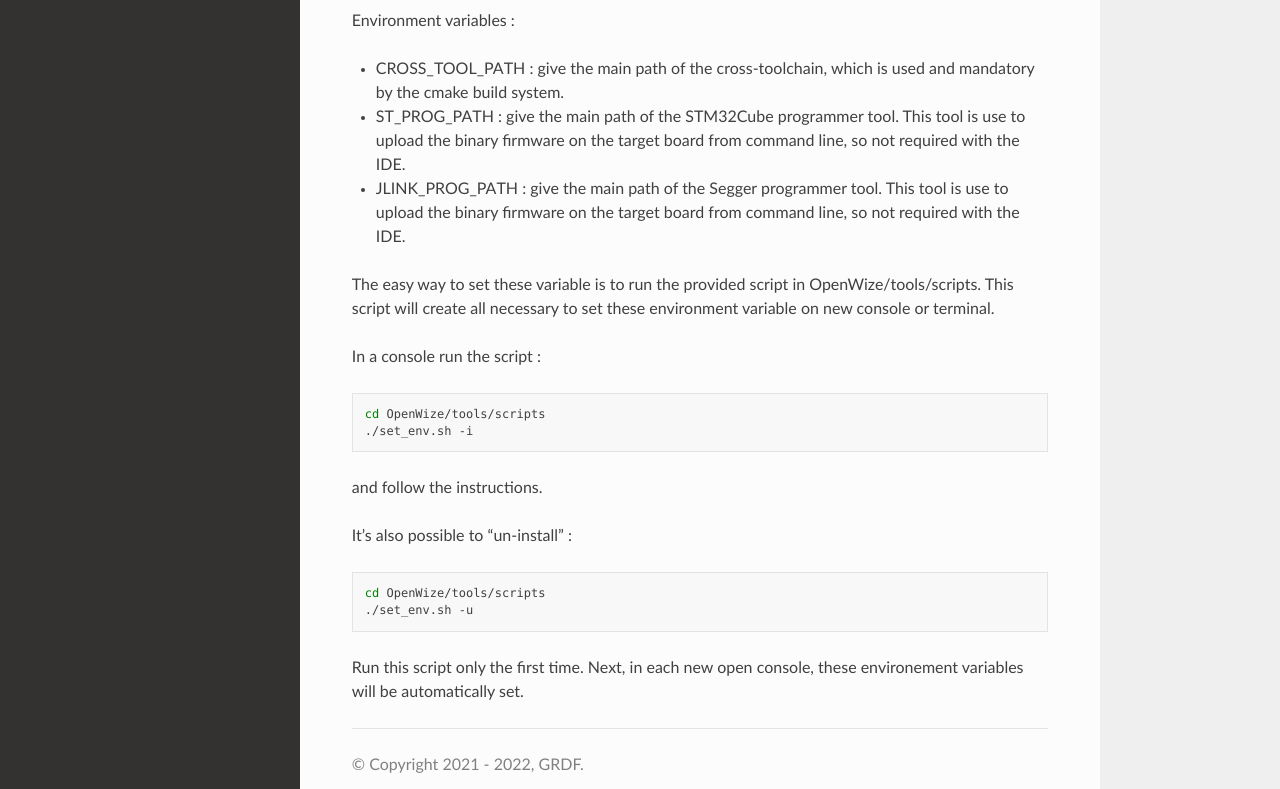
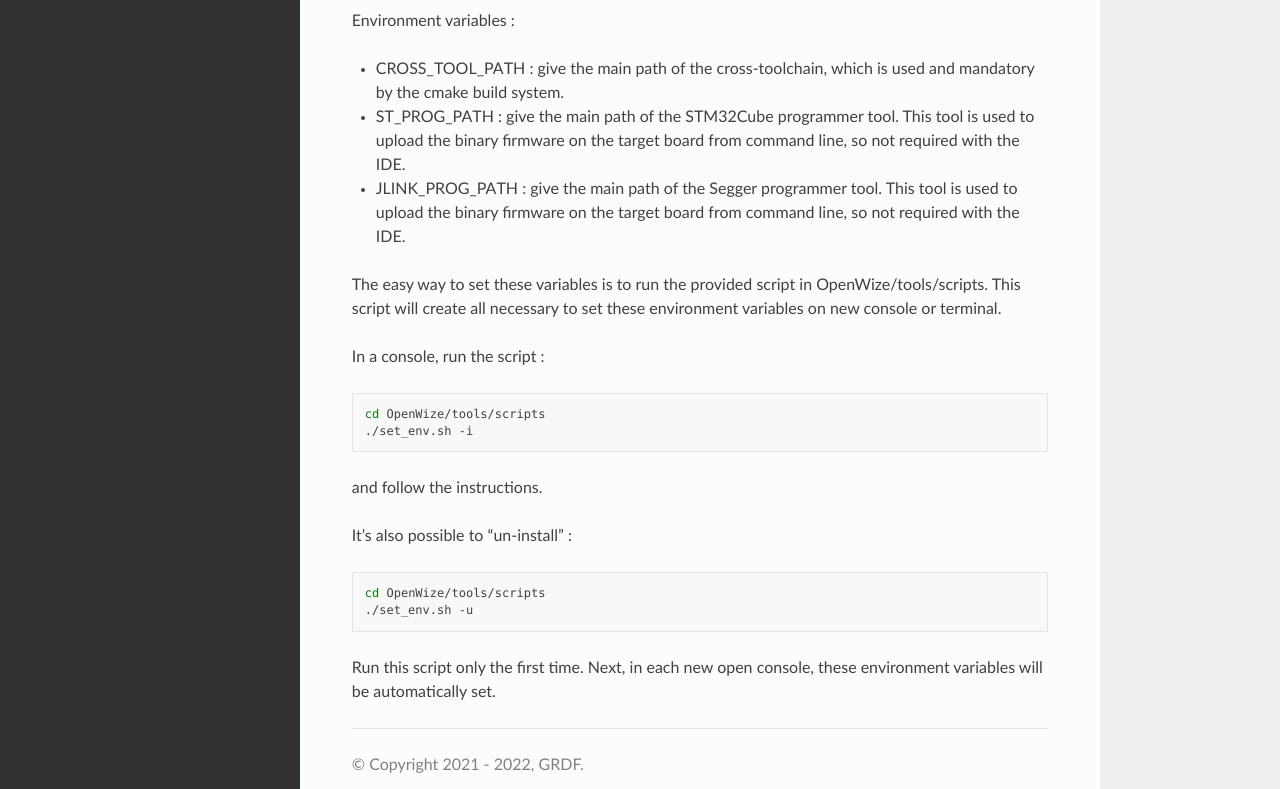
Before and after one commit to WizeEveryWhere/OpenWize, a Sphinx documentation site: the page built from docs/getting_started/first_step.rst, in a window 1280 px wide and 1400 px high, scrolled down 505 px. Shown: the part 566-1355 px from the top of the window. Built offline with Sphinx 7.4.7 and the Read the Docs theme 2.0.0, drawn with Linux system fonts in a browser that asks for light colours.

Commit message:
[DOC] Spelling correction

```diff
--- a/docs/getting_started/first_step.rst
+++ b/docs/getting_started/first_step.rst
@@ -86,16 +86,16 @@ Environment variables :
 - CROSS_TOOL_PATH : give the main path of the cross-toolchain, which is used and
   mandatory by the cmake build system.
 - ST_PROG_PATH : give the main path of the STM32Cube programmer tool. This tool
-  is use to upload the binary firmware on the target board from command line, so
+  is used to upload the binary firmware on the target board from command line, so
   not required with the IDE.
 - JLINK_PROG_PATH : give the main path of the Segger programmer tool. This tool
-  is use to upload the binary firmware on the target board from command line, so
+  is used to upload the binary firmware on the target board from command line, so
   not required with the IDE.
 
-The easy way to set these variable is to run the provided script in OpenWize/tools/scripts.
-This script will create all necessary to set these environment variable on new console or terminal.
+The easy way to set these variables is to run the provided script in OpenWize/tools/scripts.
+This script will create all necessary to set these environment variables on new console or terminal.
 
-In a console run the script :
+In a console, run the script :
 
 .. code-block:: bash
 
@@ -113,7 +113,7 @@ It's also possible to "un-install" :
    ./set_env.sh -u
 
 Run this script only the first time. Next, in each new open console, these
-environement variables will be automatically set.
+environment variables will be automatically set.
 
 .. *****************************************************************************
 .. references
```
